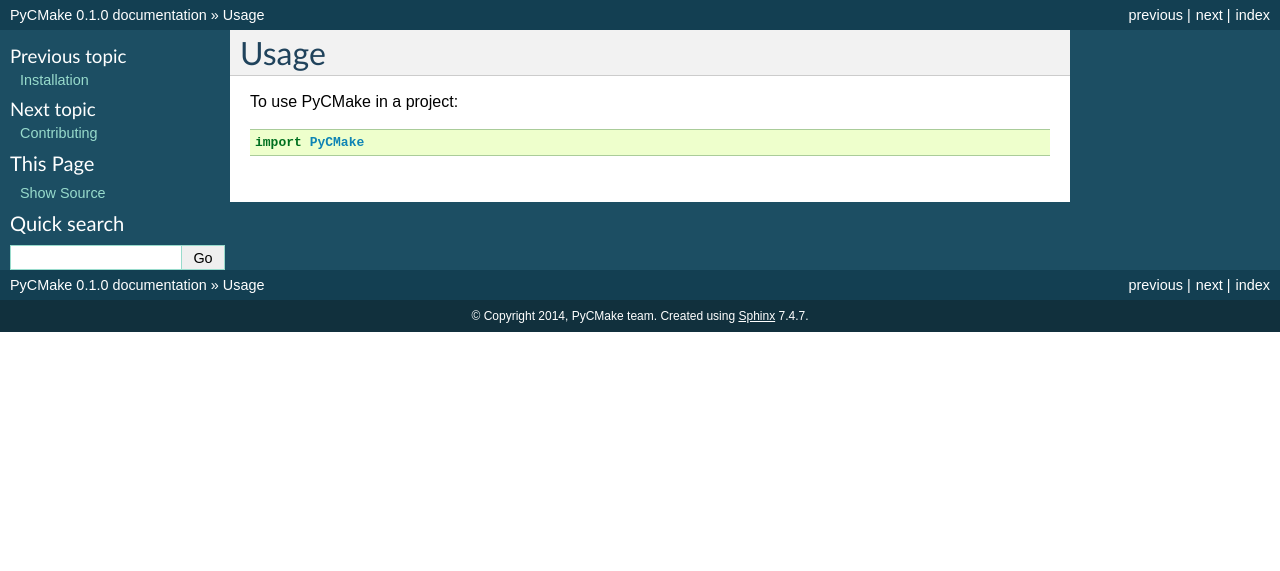
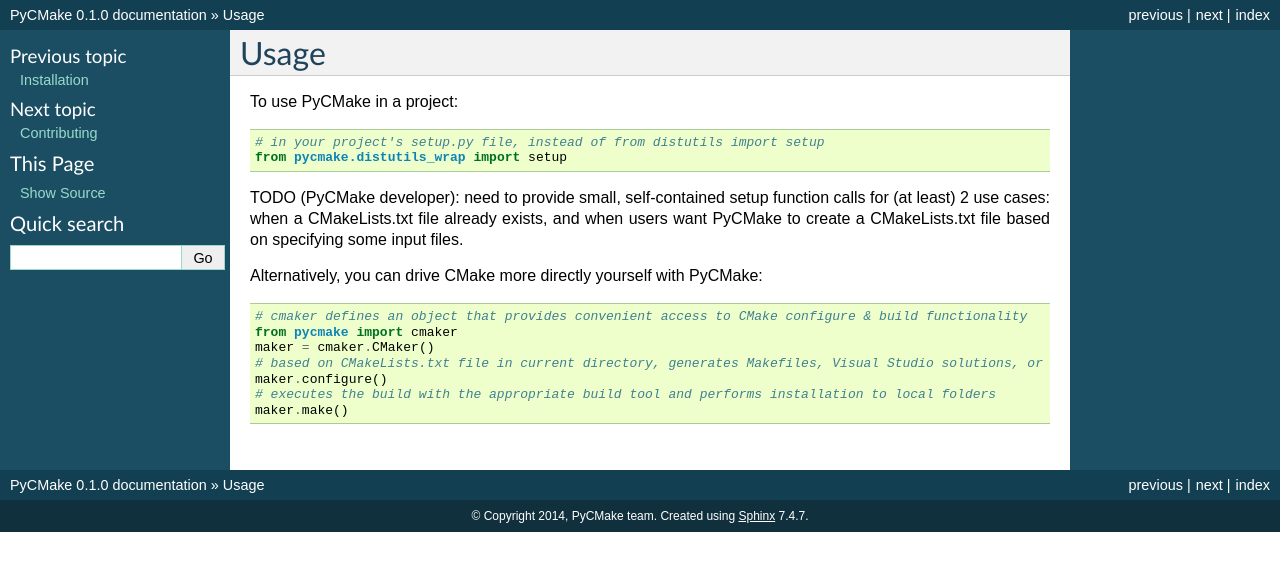
Before and after one commit to scikit-build/scikit-build, a Sphinx documentation site: the page built from docs/usage.rst, in a window 1280 px wide. Shown: the top 571 px of the page. Built offline with Sphinx 7.4.7, drawn with Linux system fonts in a browser that asks for light colours; the version number is read from the project's files by our own code.

Commit message:
flesh out docs a bit based on recent mail list
also, rename pycmake_setup to distutils_wrap for clarity about what
we're doing

```diff
--- a/HISTORY.rst
+++ b/HISTORY.rst
@@ -3,7 +3,4 @@
 History
 -------
 
-0.1.0 (2014-07-12)
----------------------
-
-* First release on PyPI.
+PyCMake was created at SciPy 2014 in response to general difficulties building C++ and Fortran based Python extensions across platforms.
--- a/README.rst
+++ b/README.rst
@@ -12,7 +12,7 @@
         :target: https://pypi.python.org/pypi/PyCMake
 
 
-Simplify building Python extensions with CMake
+Simplify building Python extensions with CMake.  PyCMake is fundamentally just glue between distutils and CMake.  It wraps distutils.setup so that a CMake build step occurs before calling distutils.setup, and automatically appends CMake-built output into the distutils package_data as appropriate.
 
 * Free software: MIT license
 * Documentation: http://PyCMake.readthedocs.org.
--- a/docs/usage.rst
+++ b/docs/usage.rst
@@ -4,4 +4,17 @@
 
 To use PyCMake in a project::
 
-	import PyCMake
+	# in your project's setup.py file, instead of from distutils import setup
+	from pycmake.distutils_wrap import setup
+
+TODO (PyCMake developer): need to provide small, self-contained setup function calls for (at least) 2 use cases: when a CMakeLists.txt file already exists, and when users want PyCMake to create a CMakeLists.txt file based on specifying some input files.
+
+Alternatively, you can drive CMake more directly yourself with PyCMake::
+
+    # cmaker defines an object that provides convenient access to CMake configure & build functionality
+    from pycmake import cmaker
+    maker = cmaker.CMaker()
+    # based on CMakeLists.txt file in current directory, generates Makefiles, Visual Studio solutions, or whatever is appropriate for your platform
+    maker.configure()
+    # executes the build with the appropriate build tool and performs installation to local folders
+    maker.make()
```
Also changed, not shown: docs/history.rst (line endings or trailing spaces), docs/readme.rst (line endings or trailing spaces), 1 other file.
